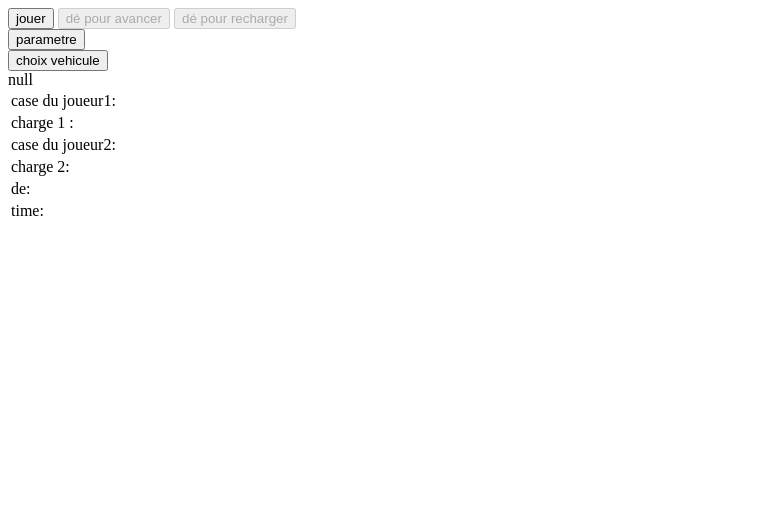
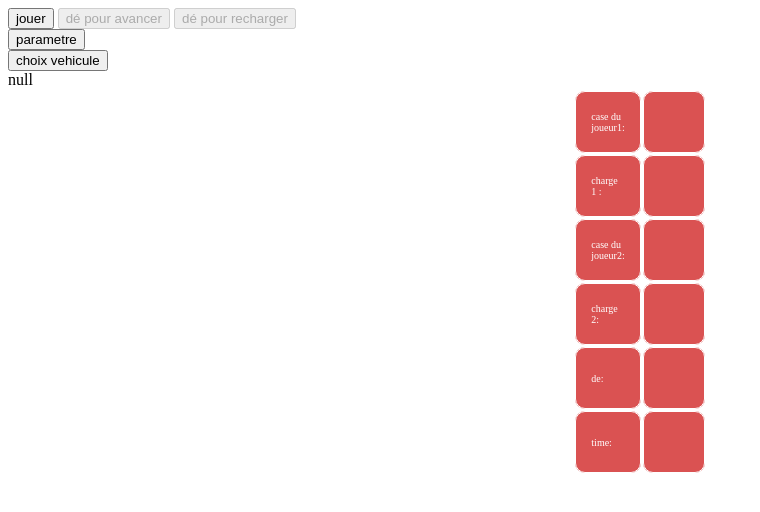
Before and after one commit to Tess-abkari/hakathon_Equipe_de_puissance, a PHP site: page / in a window 1280 px wide. Shown: the top 512 px of the page, without its empty margins (0-760 px from the left). Run offline with PHP 8.4, Linux system fonts and the light colour scheme; some libraries are stand-ins or nearby versions.

Commit message:
merge et travail sur fonctionnalité

```diff
--- a/Scripts/plateau.js
+++ b/Scripts/plateau.js
@@ -17,15 +17,46 @@ function generateTable() {
         array.forEach(function (items) {
             if (items !== 99) {
                 const cell = document.createElement("td");
+                console.log(tableau_descente)
+
+                var img = document.createElement("img");
+                img.src = "../pp1.png";
+                img.id=items.toString();
+                img.height="10px";
                 const cellText = document.createTextNode(items.toString());
                 cell.appendChild(cellText);
+                cell.appendChild(img);
+                if (tableau_descente.includes(items))
+                {
+                    cell.style.backgroundColor="rgb(0, 0, 200)";
+                }
+                else if (tableau_montee.includes(items))
+                {
+                    cell.style.backgroundColor="rgb(200, 0, 0)";
+                }
+                else if (tableau_entre_tunnel.includes(items))
+                {
+                    cell.style.backgroundColor="rgb(0, 255, 0)";
+                }
+                else if (tableau_sortie_tunnel.includes(items))
+                {
+                    cell.style.backgroundColor="rgb(50, 200, 50)";
+                }
+                else{
+                    cell.style.backgroundColor="rgb(229, 151, 63)";
+                }
                 row.appendChild(cell);
+
             } else {
                 const cell = document.createElement("td");
                 const cellText = document.createTextNode("");
-                cell.appendChild(cellText);
+                 cell.appendChild(cellText);
+
                 row.appendChild(cell);
+
                 cell.setAttribute('id', items);
+
+
             }
         });
         tblBody.appendChild(row);
@@ -33,6 +64,8 @@ function generateTable() {
 
     // put the <tbody> in the <table>
     tbl.appendChild(tblBody);
+
+
     // appends <table> into <body>
     document.body.appendChild(tbl);
     // sets the border attribute of tbl to '2'
--- a/Scripts/script.js
+++ b/Scripts/script.js
@@ -16,7 +16,6 @@ var ordinateur;
 var flag = 0;
 var flag_type=0;
 //plateau
-<<<<<<< HEAD
 var plateau = [
     [17, 18, 19, 20, 21, 22, 23, 24, 25, 26, 27, 28, 29],
     [16, 47, 48, 49, 50, 51, 52, 53, 54, 55, 56, 57, 30],
@@ -25,15 +24,6 @@ var plateau = [
     [13, 44, 43, 42, 41, 40, 39, 38, 37, 36, 35, 34, 33],
     [12, 11, 10, 9, 8, 7, 6, 5, 4, 3, 2, 1, 0]
 ];
-=======
-var plateau =
-[[17,18,19,20,21,22,23,24,25,26,27,28,29],
-[16,47,48,49,50,51,52,53,54,55,56,57,30],
-[15,46,99,99,99,99,99,99,99,99,99,58,31],
-[14,45,99,99,66,65,64,63,62,61,60,59,32],
-[13,44,43,42,41,40,39,38,37,36,35,34,33],
-[12,11,10,9,8,7,6,5,4,3,2,1,0]];
->>>>>>> d9d3ec6c33aae6f44ad21c129208a927c083bb7c
 // pour le meilleur temps pour charger
     var horloge_plateau = 0;
 var consiel = 1;
@@ -86,7 +76,22 @@ function gestion_boutton() { // active desactive des bouttons
     document.getElementById("dée").disabled = true;
 
 }
-
+function mettre_en_forme()
+{
+    var e = document.getElementById(joueur.case_pion);
+    console.log(e)
+    e.style.backgroundColor="pink"
+    e.style.height="30px";
+    e.style.width="30px";
+}
+function remettre_en_forme()
+{
+    var e = document.getElementById(joueur.case_pion);
+    console.log(e)
+    e.style.backgroundColor=null;
+    e.style.height="0px";
+    e.style.width="0px";
+}
 function deplacement_du_pion(numero_du_de) { //fonction de deplacement de pion
 
 
@@ -109,40 +114,52 @@ function deplacement_du_pion(numero_du_de) { //fonction de deplacement de pion
     let point_charge=0
     for (i = 0; i < 4; i++) {
         if (tableau_descente[i] == joueur.case_pion && joueur.charge >= 2) {
+            remettre_en_forme()
             point_charge=1;
             joueur.case_pion = joueur.case_pion + numero_du_de;
             console.log("1")
             gestion_boutton()
+            mettre_en_forme()
             return
         }
         else if (tableau_montee[i] == joueur.case_pion && joueur.charge >= 4) {
+
+            remettre_en_forme()
             point_charge= 4;
             joueur.case_pion = joueur.case_pion + numero_du_de;
             console.log("2  ")
+
             gestion_boutton()
+            mettre_en_forme()
             return
         }
         if (tableau_entre_tunnel[i] == case_futur) {
+            remettre_en_forme()
             joueur.case_pion = tableau_sortie_tunnel[i];
             console.log("3")
             gestion_boutton()
+            mettre_en_forme()
             return
         }
         if (tableau_sortie_tunnel[i] == case_futur) {
+            remettre_en_forme()
             joueur.case_pion = tableau_entre_tunnel[i];
             console.log("4")
             gestion_boutton()
+            mettre_en_forme()
             return
         }
 
     }
 
    if (joueur.charge >= 2 && point_charge==0) {
-
+        remettre_en_forme()
         point_charge=2
         joueur.charge -= point_charge;
         joueur.case_pion = case_futur;
         gestion_boutton()
+        mettre_en_forme()
+
     } else {
         alert("vous devez recharger");
     }
@@ -170,6 +187,8 @@ function creation_des_case_spe() {
         let montee = Math.floor(Math.random() * 66) + 1;
         let descente = Math.floor(Math.random() * 66) + 1;
         tableau_entre_tunnel[i] = entree;
+
+
         tableau_sortie_tunnel[i] = sortie;
         tableau_descente[i] = descente;
         tableau_montee[i] = montee
@@ -194,6 +213,7 @@ function jouer()
 {
 
    if (flag_type==0){
+    generateTable();
     if (sessionStorage.getItem('mode') == null) {
         sessionStorage.setItem("mode", "solo")
     }
@@ -217,6 +237,7 @@ function jouer()
         document.getElementById("dée").disabled = false;
         document.getElementById("para").disabled = true;
         joueur = joueur1;
+        placement_pion();
     } else if (sessionStorage.getItem('mode') == "multi") {
         if (flag == 0) {
             joueur = joueur1;
@@ -259,10 +280,30 @@ function jouer()
             flag = 0;
         }
     }
+    var e = document.getElementById(joueur.case_pion);
+    console.log(e)
+    e.style.backgroundColor="pink"
+    e.style.height="30px";
+    e.style.width="30px";
     document.getElementById("choix").disabled = true;
 
+}
+function placement_pion()
+{
+    plateau.forEach(function (array) {
+        array.forEach(function (items) {
+            if (items==joueur.case_pion)
+            {
+                console.log()
+            }
+        });
+
+    });
 }
 creation_des_case_spe()
 
 
 //TODO
+//faire la state
+//faire du tree.js
+// verification nombre tunnel ect..
--- /dev/null
+++ b/Scripts/test.js
@@ -0,0 +1,11 @@
+
+function toto()
+{
+
+    const btn = document.createElement("button");
+
+    btn.value = "tfsd";
+    btn.offsetHeight="100px"
+    btn.innerHTML = "4";
+    document.body.appendChild(btn);
+}
--- a/View/choix.php
+++ b/View/choix.php
@@ -2,9 +2,9 @@
 <!DOCTYPE html>
 <html>
     <head>
-    <script src="vehicule.js" defer></script>
-    <script src="script.js" defer></script>
-    <script src="parametre.js" defer></script>
+    <script src="../Scripts/vehicule.js" defer></script>
+    <script src="../Scripts/script.js" defer></script>
+    <script src="../Scripts/parametre.js" defer></script>
     </head>
     <body>
     <h1>joueur1<h1>
--- a/View/pagePrincipale.php
+++ b/View/pagePrincipale.php
@@ -3,14 +3,18 @@
 <!DOCTYPE html>
 <html>
    <head>
-      <script src="vehicule.js" defer></script>
-      <script src="script.js" defer></script>
-      <script src="parametre.js" defer></script>
+      <script src="../Scripts/vehicule.js" defer></script>
+      <script src="../Scripts/script.js" defer></script>
+      <script src="../Scripts/parametre.js" defer></script>
+      <script src="../Scripts/plateau.js" defer></script>
+      <script src="../Scripts/test.js" defer></script>
+
+      <link rel="stylesheet" href="../style/style.css">
    </head>
    <body>
-      <input  type="button"  id="jouer" value="jouer" onclick="jouer();" />
+      <input  type="button"  id="jouer" value="jouer" width="100px" onclick="jouer();" />
       <input  type="button" id="dé" value="dé pour avancer" onclick="lance_de_de_avance();" disabled/>
-      <input  type="button" id="dée" value="dé pour recharger" onclick="lance_de_de_recharge();"disabled />
+      <input  type="button" id="dée" value="dé pour recharger"  onclick="lance_de_de_recharge();"disabled />
       <form action="parametre.php">
          <button type="submit" id="para" >parametre</button>
       </form>
--- /dev/null
+++ b/style/style.css
@@ -0,0 +1,35 @@
+
+table{
+    margin:auto;
+
+
+}
+tr {
+    width: 30%;
+    height:30%;
+    background-color: rgb(218, 82, 82);
+    font-size: 10px;
+    border-collapse : collapse;
+
+}
+
+
+td {
+    padding: 15px;
+    margin: 20px;
+    border: 1px solid rgba(255, 255, 255, 1);
+    color: #fff;
+    width: 30px;
+    height: 30px;
+    border-radius:10px;
+}
+
+td[id="99"] {
+    background-color:white;
+    color: #fff;
+    border: none;
+}
+
+td{
+    margin-bottom: 100px;
+}
```
Also changed, not shown: View/parametre.php (+3 -14 lines), style/de face 1.jpg (added), style/herbe.jpg (added).
